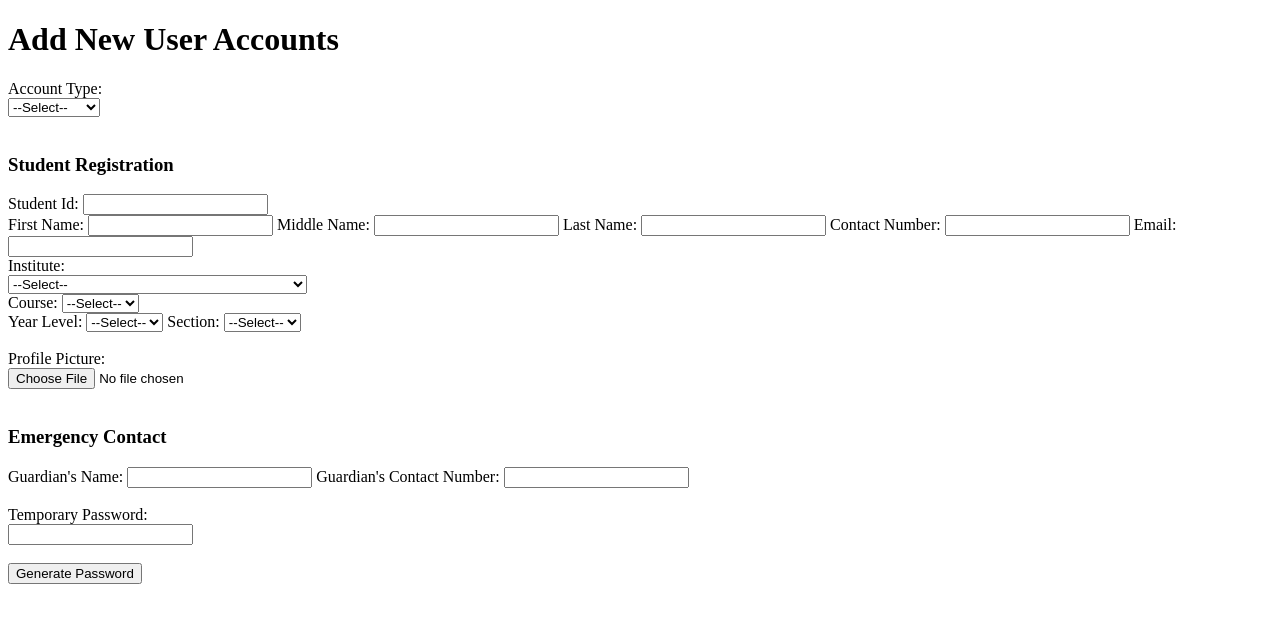
After one commit to GeonnaDenola/MoralMatrix.2, a PHP site: page /admin/add_users.php in a window 1280 px wide. The commit adds this page. Shown: the top 623 px of the page. Run offline with PHP 8.4, Linux system fonts and the light colour scheme; a stand-in replaces the project's code that opens the database connection.

Commit message:
Add files via upload

```diff
--- /dev/null
+++ b/MoralMatrix/admin/add_users.php
@@ -0,0 +1,97 @@
+<?php
+session_start();
+
+?>
+
+<!DOCTYPE html>
+<html lang="en">
+<head>
+    <meta charset="UTF-8">
+    <meta name="viewport" content="width=device-width, initial-scale=1.0">
+    <title>Document</title>
+</head>
+<body>
+    <h1>Add New User Accounts</h1>
+
+        <label for="account_type">Account Type:</label><br>
+        <select id="account_type" name="account_type" required>
+            <option value="">--Select--</option>
+            <option value="faculty">Faculty</option>
+            <option value="student">Student</option>
+            <option value="ccdu">CCDU Staff</option>
+        </select><br><br>
+
+        <div id="studentForm" class="form-container">
+            <h3>Student Registration</h3>
+
+            <form action="" method="POST" enctype="multipart/form-data">
+
+            <label>Student Id:</label>
+            <input type="numbers" name="student_id" id="student_id" pattern="^\d{4}-\{4}$" required><br>
+
+            <label>First Name: </label>
+            <input type="text" name="first_name" id="first_name" required>
+
+            <label>Middle Name: </label>
+            <input type="text" name="first_name" id="first_name" required>
+
+            <label>Last Name: </label>
+            <input type="text" name="first_name" id="first_name" required>
+
+            <label>Contact Number: </label>
+            <input type="number" name="mobile" id="mobile" required>
+
+            <label>Email: </label>
+            <input type="email" name="email" id="email" required><br>
+
+            <label for="institute">Institute:</label><br>
+            <select id="institute" name="institute" required>
+                <option value="">--Select--</option>
+                <option value="IBCE">Institute of Business and Computing Education</option>
+                <option value="IHTM">Institute of Hospitality and Management</option>
+                <option value="IAS">Institute of Arts and Sciences</option>
+                <option value="ITE">Institute of Teaching Education</option>
+            </select><br>
+
+            <label for="course">Course:</label>
+            <select id="course" name="course" required>
+                <option value="">--Select--</option>
+            </select><br>
+
+            <label for="level">Year Level:</label>
+            <select id="level" name="level" required>
+                <option value="">--Select--</option>
+                <option value="1">1st Year</option>
+                <option value="2">2nd Year</option>
+                <option value="3">3rd Year</option>
+                <option value="4">4th Year</option>
+            </select>
+
+            <label for="section">Section:</label>
+            <select id="section" name="section" required>
+                <option value="">--Select--</option>
+                <option value="A">A</option>
+                <option value="B">B</option>
+                <option value="C">C</option>
+            </select><br><br>
+
+            <label for = "photo">Profile Picture:</label><br>
+            <input type ="file" id="photo" name="photo" accept="image/png, image/jpeg" required><br><br>
+
+            <h3>Emergency Contact</h3>
+
+            <label>Guardian's Name: </label>
+            <input type="text" name="guardian" id="guardian" required>
+
+
+            <label>Guardian's Contact Number: </label>
+            <input type="number" name="guardian_mobile" id="guardian_mobile" required><br><br>
+
+            <label for = "password">Temporary Password:</label><br>
+            <input type = "text" id="password" name="password" value="<?php echo isset ($tempPassword) ? $tempPassword : ''; ?>" required><br><br>
+            <button type="button" onclick ="generatePass()">Generate Password</button>
+
+
+        </div>
+</body>
+</html>
--- a/MoralMatrix/super_admin/add_users.php
+++ b/MoralMatrix/super_admin/add_users.php
@@ -132,6 +132,8 @@ $tempPassword = generateTempPassword();
         <input type = "text" id="password" name="password" value="<?php echo isset ($tempPassword) ? $tempPassword : ''; ?>" required><br><br>
         <button type="button" onclick ="generatePass()">Generate Password</button>
 
+    </form>
+
         <script>
 function generatePass() {
     let chars = "abcdefghijklmnopqrstuvwxyzABCDEFGHIJKLMNOPQRSTUVWXYZ0123456789";
```
Also changed, not shown: MoralMatrix/admin/dashboard.php (+16 -0 lines).
